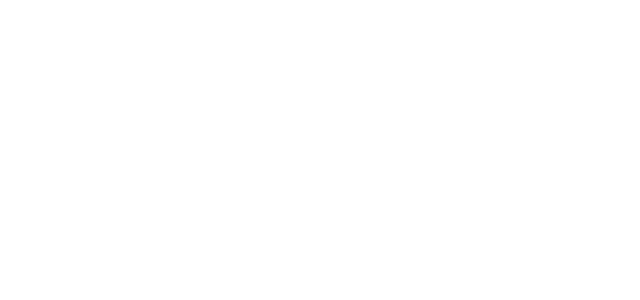
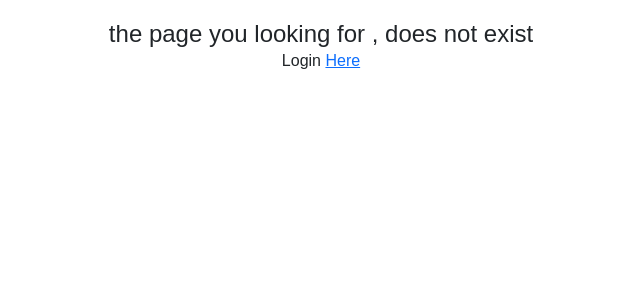
Before and after one commit to MERN-FullStackDeveloper-Projects/Food_Ordering_Application, a React (Vite) app in the folder app1/: page /home in a window 1280 px wide. Before the commit this address had no page. Shown: the top 300 px of the page, without its empty margins (319-959 px from the left). Built offline with nearby package versions, Linux system fonts and the light colour scheme.

Commit message:
the page you looking for , does not exist

```diff
--- a/app1/src/App.jsx
+++ b/app1/src/App.jsx
@@ -12,6 +12,7 @@
 import { ToastContainer } from "react-toastify";
 import Products from "./pages/Products/Products";
 import Profile from "./pages/Profile/Profile";
+import NotFound from "./pages/NotFound/NotFound";
 
 //create a context to share the user details all the components
  export const AuthContext = createContext()
@@ -26,6 +27,8 @@
       <Routes>
         <Route index path="/" element={<Login />} />
         <Route path="/register" element={<Register />} />
+                <Route path="*" element={<NotFound />} />
+
         {/* Home is a parent component */}
         {/* <Route path="/app" element={<Home />}>  if user is available only then let user access this component otherwise redirect ti / */}
         <Route path="/app" element={user? <Home /> : <Navigate to='/'/>}>
--- /dev/null
+++ b/app1/src/pages/NotFound/NotFound.css
@@ -0,0 +1,5 @@
+h4{
+    margin: auto;
+    text-align: center;
+    margin-top: 20px;
+}
--- /dev/null
+++ b/app1/src/pages/NotFound/NotFound.jsx
@@ -0,0 +1,15 @@
+import React from 'react'
+import './NotFound.css'
+import { Link } from 'react-router-dom'
+function NotFound() {
+  return (
+    <div>
+      <h4>the page you looking for , does not exist</h4>
+    <div
+    style={{textAlign:'center'}}
+    >Login <Link to='/'>Here</Link></div>
+    </div>
+  )
+}
+
+export default NotFound
```
Also changed, not shown: app1/src/components/ProtectedRoute.jsx (added, +11 -0 lines).
